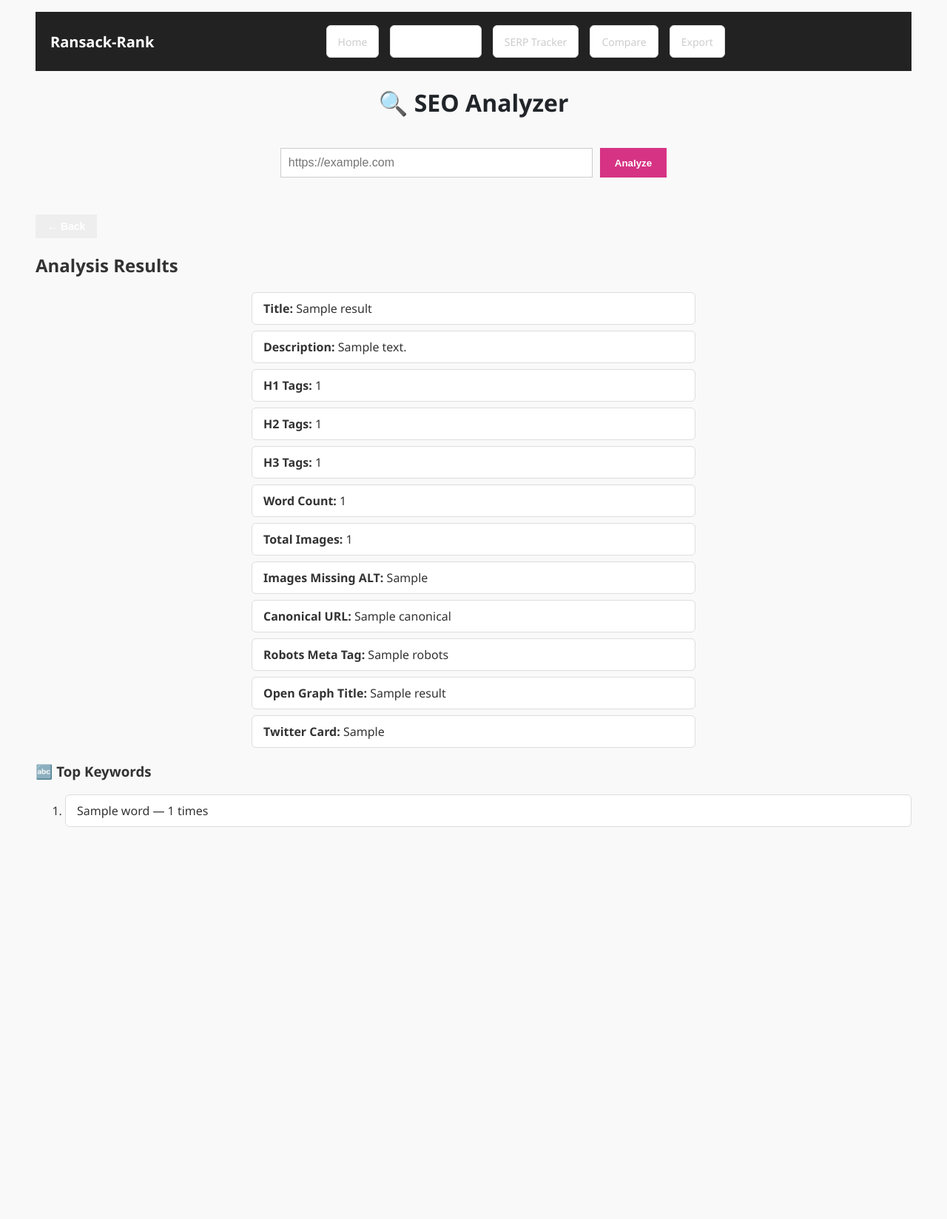
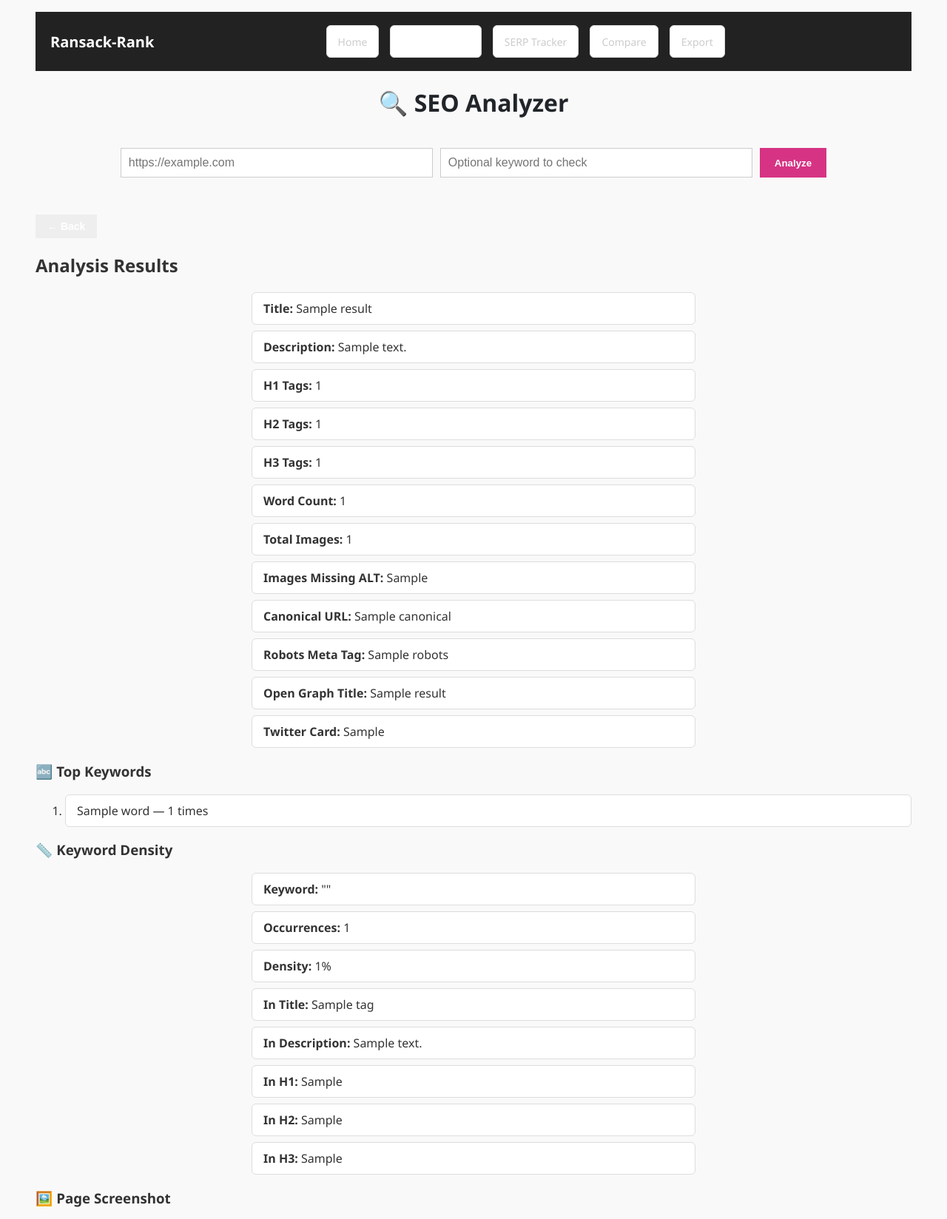
Before and after one commit to countdracula6/ransack-rank, a Flask app: template templates/seo.html in a window 1280 px wide. Shown: the part 32-1680 px from the top of the page at 74% size. Before the commit the page ends 1150 px from the top, so only its background shows below. Run offline with Flask 3, Linux system fonts and the light colour scheme; the template is opened without the code that fills it: most values are stand-ins (such as "Sample title", 1, 10 or a date in 2020).

Commit message:
Fixed and KY Finder

```diff
--- a/app.py
+++ b/app.py
@@ -12,8 +12,11 @@
     result = None
     if request.method == "POST":
         url = request.form.get("url")
+        keyword = request.form.get("keyword") or None
+
         if url:
-            result = analyze_seo(url)
+            result = analyze_seo(url, target_keyword=keyword)
+
     return render_template("seo.html", result=result)
 
 if __name__ == "__main__":
--- a/templates/seo.html
+++ b/templates/seo.html
@@ -25,6 +25,7 @@
 
     <form method="POST">
       <input type="text" name="url" placeholder="https://example.com" required>
+      <input type="text" name="keyword" placeholder="Optional keyword to check">
       <button type="submit">Analyze</button>
     </form>
 
@@ -58,6 +59,26 @@
             {% endfor %}
           </ol>
         {% endif %}
+
+        {% if result.keyword_density %}
+          <h3>📏 Keyword Density</h3>
+          <ul>
+            <li><strong>Keyword:</strong> "{{ result.keyword_density.keyword }}"</li>
+            <li><strong>Occurrences:</strong> {{ result.keyword_density.count }}</li>
+            <li><strong>Density:</strong> {{ result.keyword_density.percent }}%</li>
+            <li><strong>In Title:</strong> {{ result.keyword_density.tags.title }}</li>
+            <li><strong>In Description:</strong> {{ result.keyword_density.tags.description }}</li>
+            <li><strong>In H1:</strong> {{ result.keyword_density.tags.h1 }}</li>
+            <li><strong>In H2:</strong> {{ result.keyword_density.tags.h2 }}</li>
+            <li><strong>In H3:</strong> {{ result.keyword_density.tags.h3 }}</li>
+          </ul>
+        {% endif %}
+
+        {% if result.screenshot %}
+          <h3>🖼️ Page Screenshot</h3>
+          <img src="/{{ result.screenshot }}" alt="Screenshot" style="max-width:100%;border:1px solid #ccc;">
+        {% endif %}
+
       {% endif %}
     {% endif %}
   </div>
```
Also changed, not shown: scraper/seo.py (+32 -12 lines), 1 other file.
